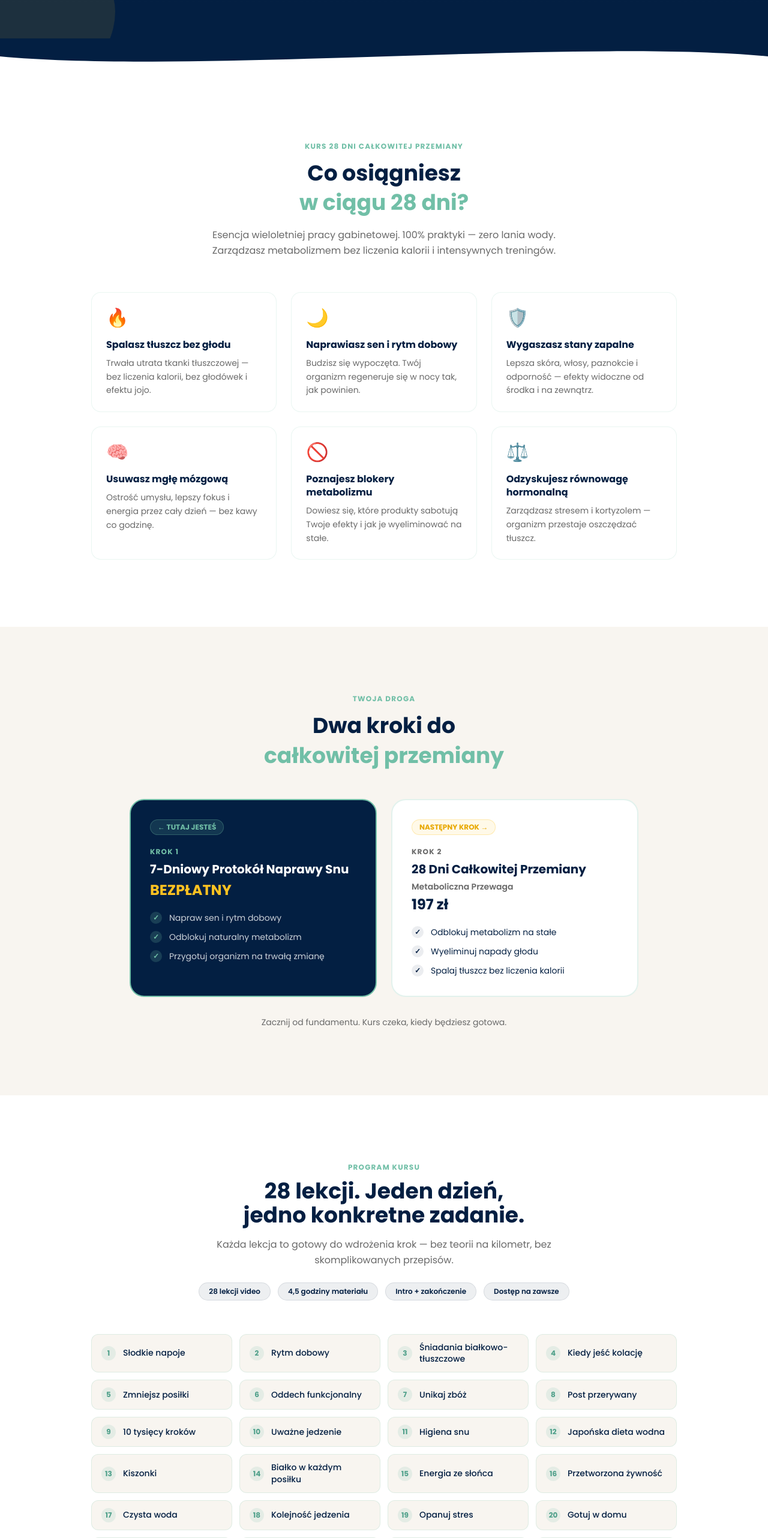
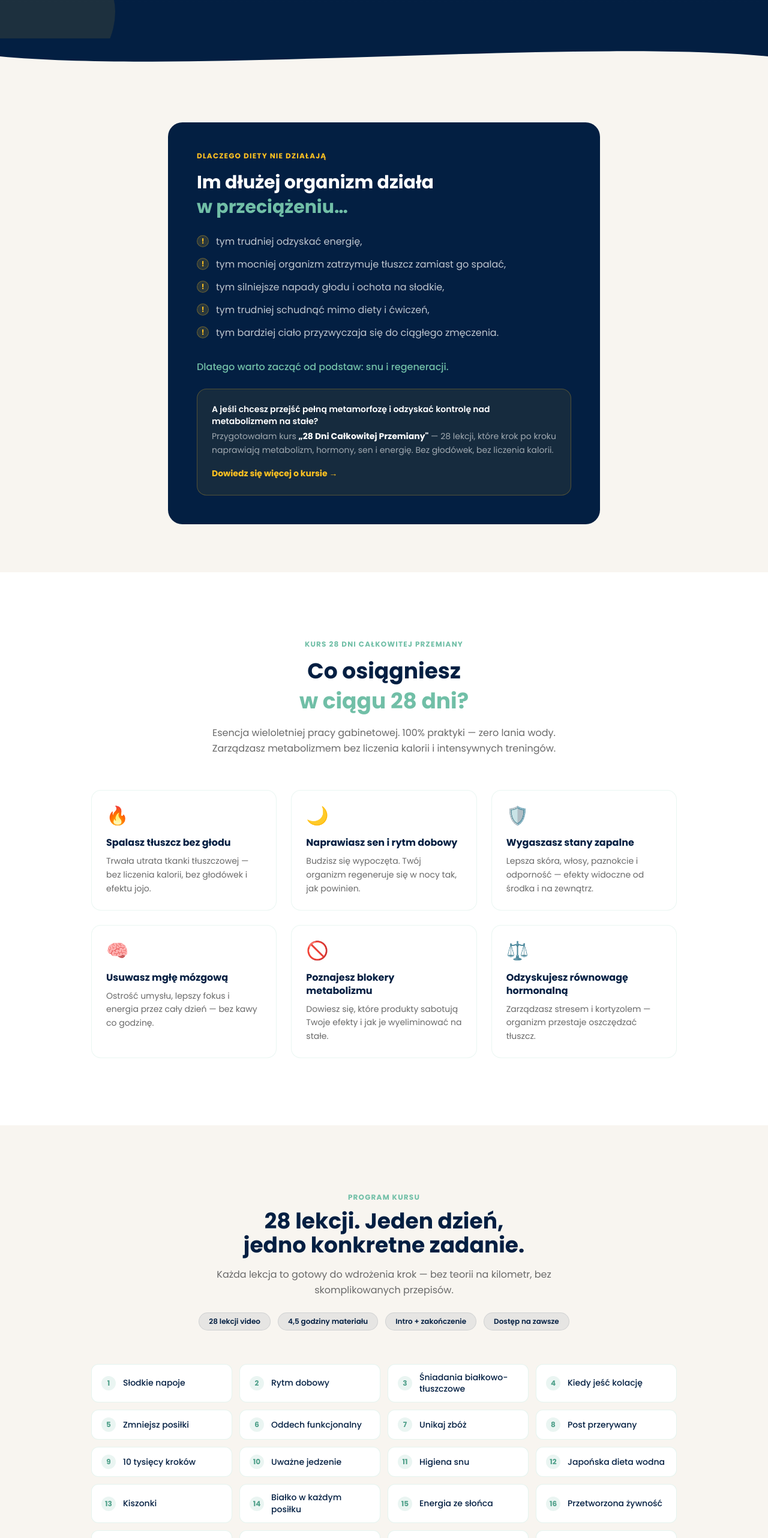
Before and after one commit to Aleksander-rgb/zdrowo_do_setki, a Next.js app: page / in a window 1280 px wide. Shown: the part 862-3426 px from the top of the page at 60% size. Built offline with nearby package versions, Linux system fonts and the light colour scheme.

Commit message:
Revert "Usuń sekcję Micro Fear, przesuń 'Dwa kroki' przed 'Program kursu'"
This reverts commit 8b5ea5196926da676b86c15f0bd4ea945b0379de.

```diff
--- a/app/page.tsx
+++ b/app/page.tsx
@@ -115,9 +115,63 @@ export default function Home() {
       {/* Wave divider */}
       <div className="relative overflow-hidden leading-none" style={{ height: "60px", background: "#031F42", marginTop: "-2px" }}>
         <svg viewBox="0 0 1440 60" xmlns="http://www.w3.org/2000/svg" preserveAspectRatio="none" className="w-full h-full">
-          <path d="M0,30 C360,60 1080,0 1440,30 L1440,60 L0,60 Z" fill="#ffffff" />
+          <path d="M0,30 C360,60 1080,0 1440,30 L1440,60 L0,60 Z" fill="#f8f5f0" />
         </svg>
       </div>
+
+      {/* ── MICRO FEAR ──────────────────────────────────────── */}
+      <section className="py-16 lg:py-20" style={{ background: "#f8f5f0" }}>
+        <div className="max-w-3xl mx-auto px-6">
+          <div className="rounded-3xl p-8 lg:p-12" style={{ background: "#031F42" }}>
+            <p className="text-xs font-bold tracking-widest uppercase mb-4" style={{ color: "#FFC221" }}>
+              Dlaczego diety nie działają
+            </p>
+            <h2 className="text-2xl lg:text-3xl font-bold text-white mb-6 leading-snug">
+              Im dłużej organizm działa<br />
+              <span style={{ color: "#71BFA7" }}>w przeciążeniu…</span>
+            </h2>
+            <ul className="space-y-3 mb-8">
+              {[
+                "tym trudniej odzyskać energię,",
+                "tym mocniej organizm zatrzymuje tłuszcz zamiast go spalać,",
+                "tym silniejsze napady głodu i ochota na słodkie,",
+                "tym trudniej schudnąć mimo diety i ćwiczeń,",
+                "tym bardziej ciało przyzwyczaja się do ciągłego zmęczenia.",
+              ].map((item, i) => (
+                <li key={i} className="flex items-start gap-3">
+                  <span className="mt-0.5 flex-shrink-0 w-5 h-5 rounded-full flex items-center justify-center text-xs font-bold"
+                    style={{ background: "rgba(255,194,33,0.15)", color: "#FFC221", border: "1px solid rgba(255,194,33,0.3)" }}>
+                    !
+                  </span>
+                  <p className="text-base leading-relaxed" style={{ color: "rgba(255,255,255,0.75)" }}>{item}</p>
+                </li>
+              ))}
+            </ul>
+            <p className="text-base font-medium mb-6" style={{ color: "#71BFA7" }}>
+              Dlatego warto zacząć od podstaw: snu i regeneracji.
+            </p>
+
+            {/* Most do kursu */}
+            <div className="rounded-2xl p-5 lg:p-6" style={{ background: "rgba(255,194,33,0.08)", border: "1px solid rgba(255,194,33,0.25)" }}>
+              <p className="text-sm font-semibold text-white mb-1 leading-snug">
+                A jeśli chcesz przejść pełną metamorfozę i odzyskać kontrolę nad metabolizmem na stałe?
+              </p>
+              <p className="text-sm leading-relaxed mb-4" style={{ color: "rgba(255,255,255,0.6)" }}>
+                Przygotowałam kurs <strong style={{ color: "white" }}>„28 Dni Całkowitej Przemiany"</strong> — 28 lekcji, które krok po kroku naprawiają metabolizm, hormony, sen i energię. Bez głodówek, bez liczenia kalorii.
+              </p>
+              <a
+                href="https://zdrowodosetki.pl/kurs/28-dni-calkowitej-przemiany/"
+                target="_blank"
+                rel="noopener noreferrer"
+                className="inline-flex items-center gap-1 text-sm font-bold transition-opacity hover:opacity-80"
+                style={{ color: "#FFC221" }}
+              >
+                Dowiedz się więcej o kursie →
+              </a>
+            </div>
+          </div>
+        </div>
+      </section>
 
       {/* ── CO OSIĄGNIESZ W 28 DNIACH ───────────────────────── */}
       <section className="py-20 lg:py-28 bg-white">
@@ -159,8 +213,46 @@ export default function Home() {
         </div>
       </section>
 
+      {/* ── PROGRAM KURSU — 28 LEKCJI ───────────────────────── */}
+      <section style={{ background: "#f8f5f0" }} className="py-20 lg:py-28">
+        <div className="max-w-5xl mx-auto px-6">
+          <div className="text-center mb-14">
+            <p className="text-xs font-bold tracking-widest uppercase mb-3" style={{ color: "#71BFA7" }}>
+              Program kursu
+            </p>
+            <h2 className="text-3xl lg:text-4xl font-bold" style={{ color: "#031F42" }}>
+              28 lekcji. Jeden dzień,<br className="hidden lg:block" /> jedno konkretne zadanie.
+            </h2>
+            <p className="mt-4 text-base max-w-xl mx-auto leading-relaxed" style={{ color: "#696969" }}>
+              Każda lekcja to gotowy do wdrożenia krok — bez teorii na kilometr, bez skomplikowanych przepisów.
+            </p>
+            <div className="flex flex-wrap justify-center gap-3 mt-6">
+              {["28 lekcji video", "4,5 godziny materiału", "Intro + zakończenie", "Dostęp na zawsze"].map((tag) => (
+                <span key={tag} className="px-4 py-1.5 rounded-full text-xs font-semibold"
+                  style={{ background: "rgba(3,31,66,0.07)", color: "#031F42", border: "1px solid rgba(3,31,66,0.1)" }}>
+                  {tag}
+                </span>
+              ))}
+            </div>
+          </div>
+
+          <div className="grid sm:grid-cols-2 lg:grid-cols-4 gap-3">
+            {courseModules.map((module, i) => (
+              <div key={i} className="flex items-center gap-3 rounded-xl px-4 py-3 bg-white"
+                style={{ border: "1px solid rgba(113,191,167,0.18)" }}>
+                <span className="flex-shrink-0 w-6 h-6 rounded-full flex items-center justify-center text-xs font-bold"
+                  style={{ background: "rgba(113,191,167,0.15)", color: "#4fa08a" }}>
+                  {i + 1}
+                </span>
+                <p className="text-sm font-medium leading-snug" style={{ color: "#031F42" }}>{module}</p>
+              </div>
+            ))}
+          </div>
+        </div>
+      </section>
+
       {/* ── DWA KROKI DO CAŁKOWITEJ PRZEMIANY ───────────────── */}
-      <section className="py-20 lg:py-28" style={{ background: "#f8f5f0" }}>
+      <section className="py-20 lg:py-28 bg-white">
         <div className="max-w-4xl mx-auto px-6">
           <div className="text-center mb-12">
             <p className="text-xs font-bold tracking-widest uppercase mb-3" style={{ color: "#71BFA7" }}>
@@ -198,7 +290,7 @@ export default function Home() {
             </div>
 
             {/* Krok 2 — następny */}
-            <div className="rounded-3xl p-8 relative" style={{ background: "white", border: "2px solid rgba(113,191,167,0.2)" }}>
+            <div className="rounded-3xl p-8 relative" style={{ background: "#f8f5f0", border: "2px solid rgba(113,191,167,0.2)" }}>
               <div className="inline-flex items-center gap-2 rounded-full px-3 py-1 text-xs font-bold mb-5"
                 style={{ background: "rgba(255,194,33,0.1)", color: "#e8a800", border: "1px solid rgba(255,194,33,0.3)" }}>
                 NASTĘPNY KROK →
@@ -226,44 +318,6 @@ export default function Home() {
           <p className="text-center text-sm mt-8" style={{ color: "#696969" }}>
             Zacznij od fundamentu. Kurs czeka, kiedy będziesz gotowa.
           </p>
-        </div>
-      </section>
-
-      {/* ── PROGRAM KURSU — 28 LEKCJI ───────────────────────── */}
-      <section className="py-20 lg:py-28 bg-white">
-        <div className="max-w-5xl mx-auto px-6">
-          <div className="text-center mb-14">
-            <p className="text-xs font-bold tracking-widest uppercase mb-3" style={{ color: "#71BFA7" }}>
-              Program kursu
-            </p>
-            <h2 className="text-3xl lg:text-4xl font-bold" style={{ color: "#031F42" }}>
-              28 lekcji. Jeden dzień,<br className="hidden lg:block" /> jedno konkretne zadanie.
-            </h2>
-            <p className="mt-4 text-base max-w-xl mx-auto leading-relaxed" style={{ color: "#696969" }}>
-              Każda lekcja to gotowy do wdrożenia krok — bez teorii na kilometr, bez skomplikowanych przepisów.
-            </p>
-            <div className="flex flex-wrap justify-center gap-3 mt-6">
-              {["28 lekcji video", "4,5 godziny materiału", "Intro + zakończenie", "Dostęp na zawsze"].map((tag) => (
-                <span key={tag} className="px-4 py-1.5 rounded-full text-xs font-semibold"
-                  style={{ background: "rgba(3,31,66,0.07)", color: "#031F42", border: "1px solid rgba(3,31,66,0.1)" }}>
-                  {tag}
-                </span>
-              ))}
-            </div>
-          </div>
-
-          <div className="grid sm:grid-cols-2 lg:grid-cols-4 gap-3">
-            {courseModules.map((module, i) => (
-              <div key={i} className="flex items-center gap-3 rounded-xl px-4 py-3"
-                style={{ background: "#f8f5f0", border: "1px solid rgba(113,191,167,0.18)" }}>
-                <span className="flex-shrink-0 w-6 h-6 rounded-full flex items-center justify-center text-xs font-bold"
-                  style={{ background: "rgba(113,191,167,0.15)", color: "#4fa08a" }}>
-                  {i + 1}
-                </span>
-                <p className="text-sm font-medium leading-snug" style={{ color: "#031F42" }}>{module}</p>
-              </div>
-            ))}
-          </div>
         </div>
       </section>
 
```
